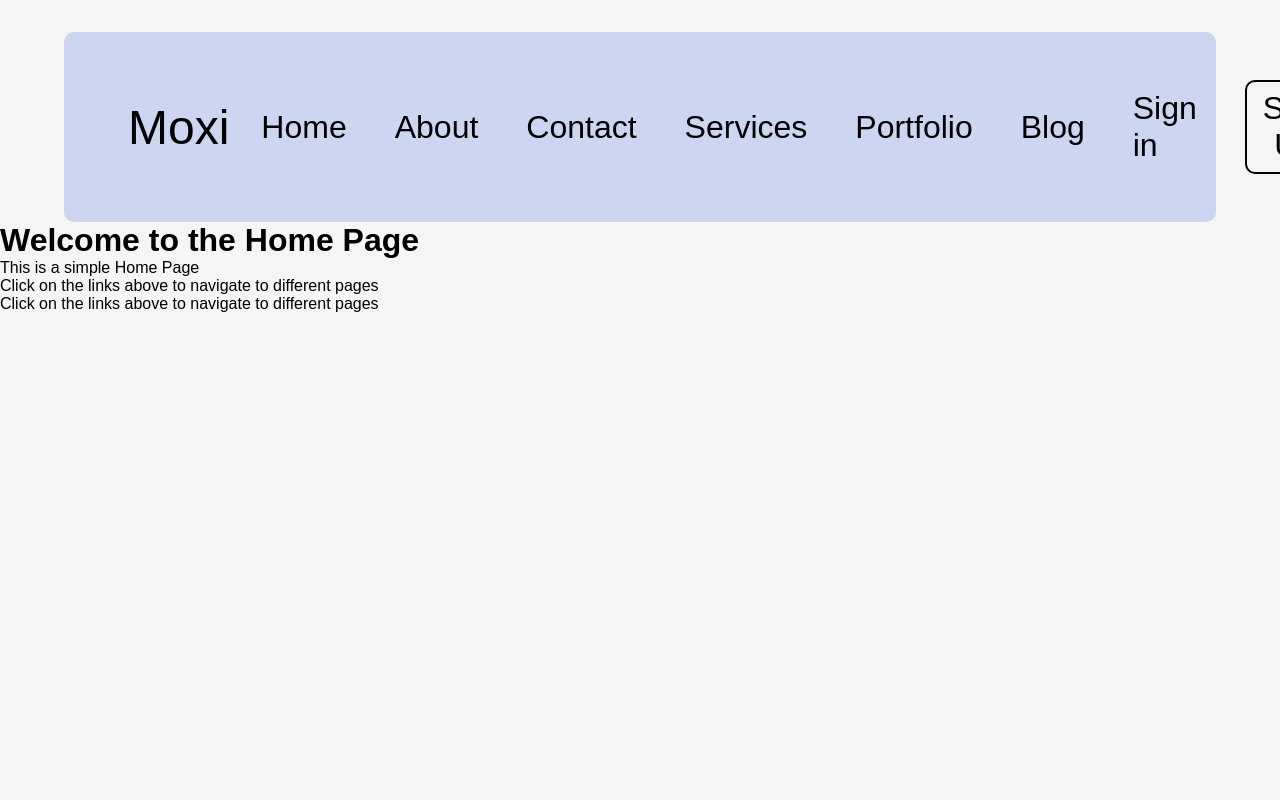
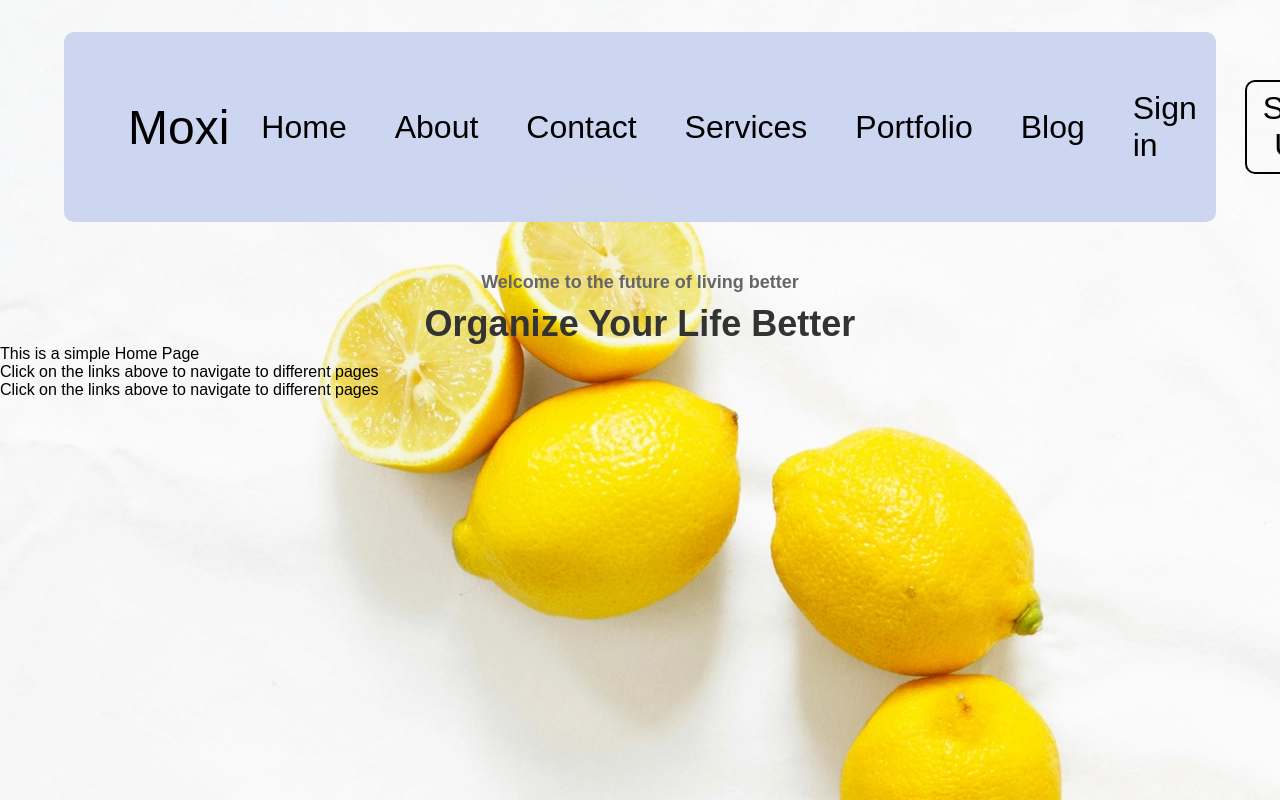
Before and after one commit to Cliffp15/Moxi, a React (Create React App) app: page / in a window 1280 px wide. Shown: the top 800 px of the page. Built offline with nearby package versions, Linux system fonts and the light colour scheme.

Commit message:
Added lemon backdrop, added hero section text, added lemonn images and mindmap

```diff
--- a/src/App.js
+++ b/src/App.js
@@ -1,11 +1,11 @@
-import HelloWorld from "./Component/Home";
+import Home from "./Component/Home";
 import Navbar from "./Component/Navbar";
 
 function App() {
   return (
     <div className="App">
       <Navbar />
-      <HelloWorld />
+      <Home />
     </div>
   );
 }
--- a/src/Component/Home.js
+++ b/src/Component/Home.js
@@ -1,10 +1,14 @@
 import React from "react";
+import lemon from "../Images/Lemon.png";
 
 function HelloWorld() {
   return (
     <div>
-      <h1>Welcome to the Home Page</h1>
-
+      <div className="Hero">
+        <h2>Welcome to the future of living better</h2>
+        <h1>Organize Your Life Better</h1>
+        {/* <img className="Hero-img" src={lemon} alt="dog" /> */}
+      </div>
       <p>This is a simple Home Page</p>
 
       <p>Click on the links above to navigate to different pages</p>
--- a/src/Styles/Home.css
+++ b/src/Styles/Home.css
@@ -1,16 +1,37 @@
 /* Hero section styles */
-.hero {
+.Hero {
   text-align: center;
   margin-top: 50px;
 }
 
-.hero h2 {
+.Hero h2 {
   font-size: 18px;
   color: #666;
 }
 
-.hero h1 {
+.Hero h1 {
   font-size: 36px;
   color: #333;
   margin-top: 10px;
 }
+
+.Hero img {
+  position: absolute;
+  /* justify-content: center;
+  align-items: center; */
+  top: 0;
+  left: 0;
+  width: 100%;
+  height: 100%;
+  z-index: -10;
+  /* font-size: 16px;
+  color: #666;
+  margin-top: 10px;
+  width: 60%; */
+}
+
+/* .Hero-img img {
+  width: 100px;
+  height: 100px;
+
+} */
--- a/src/Styles/Navbar.css
+++ b/src/Styles/Navbar.css
@@ -17,6 +17,7 @@
     width: 90%;
     background-color: #f0d9cbf8;
     color: rgb(0, 0, 0);
+    z-index: 10;
   }
 
   .Navbar-logo {
--- a/src/index.css
+++ b/src/index.css
@@ -7,4 +7,5 @@
 body {
   font-family: "Poppins", sans-serif;
   background-color: #f5f5f5;
+  background: url("./Images/Lemon.png");
 }
--- a/src/index.js
+++ b/src/index.js
@@ -2,6 +2,7 @@ import React from "react";
 import ReactDOM from "react-dom/client";
 import "./index.css";
 import "./Styles/Navbar.css";
+import "./Styles/Home.css";
 import App from "./App";
 
 const root = ReactDOM.createRoot(document.getElementById("root"));
```
Also changed, not shown: src/Pages/Home.jsx (+12 -12 lines), src/Images/Lemon.png (renamed from Images/Lemon-background.webp), src/Images/moxi.jpg (renamed from Images/moxi.jpg).
